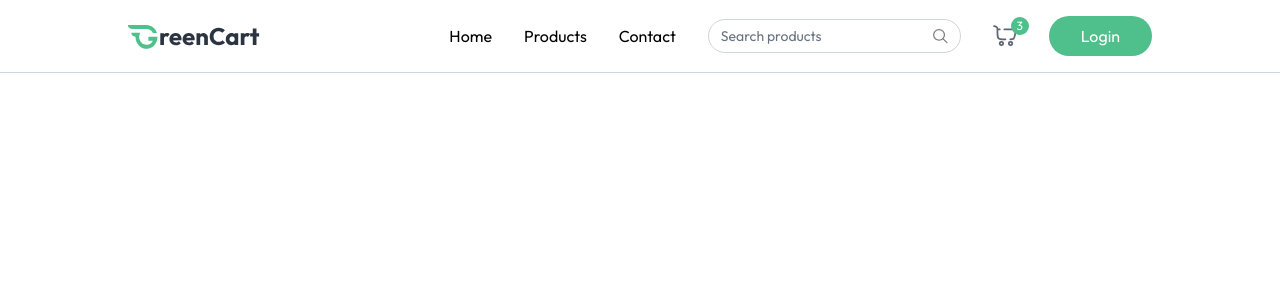
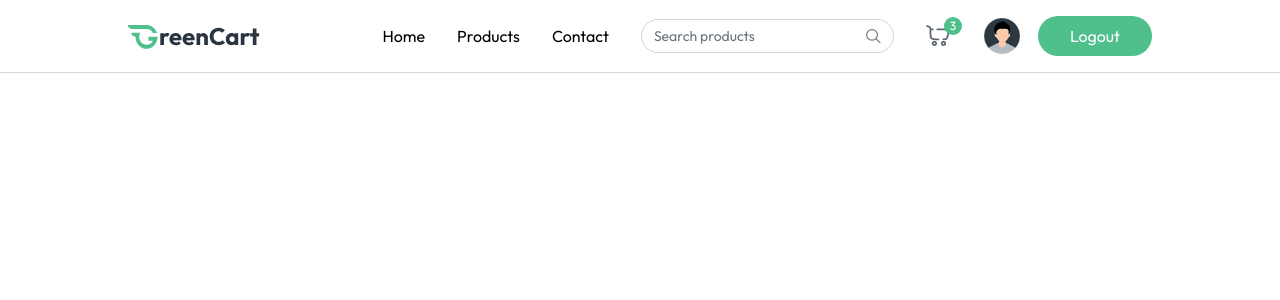
Before and after one commit to jacksonpoulose/GreenCart, a React (Vite) app in the folder client/: page / in a window 1280 px wide. Shown: the top 300 px of the page. Built offline with nearby package versions, Linux system fonts and the light colour scheme.

Commit message:
navbar responsive

```diff
--- a/client/src/components/Navbar.jsx
+++ b/client/src/components/Navbar.jsx
@@ -1,12 +1,19 @@
 import React from "react";
 import { NavLink } from "react-router-dom";
 import { assets } from "../assets/assets";
+import { useAppContext } from "../context/AppContext";
 
 const Navbar = () => {
   const [open, setOpen] = React.useState(false);
+  const { user, setUser, navigate } = useAppContext();
+  const Logout = () => {
+    setUser(null);
+    setOpen(false);
+    navigate("/");
+  }
   return (
     <nav className="flex items-center justify-between px-6 md:px-16 lg:px-24 xl:px-32 py-4 border-b border-gray-300 bg-white relative transition-all">
-      <NavLink to="/">
+      <NavLink to="/" onClick={() => setOpen(false)}>
         <img src={assets.logo} alt="logo" />
       </NavLink>
 
@@ -25,16 +32,34 @@ const Navbar = () => {
           <img src={assets.search_icon} alt="search" className="w-4 h-4" />
         </div>
 
-        <div className="relative cursor-pointer">
+        <div onClick={() => navigate("/cart")} className="relative cursor-pointer">
           <img src={assets.nav_cart_icon} alt="cart" className="w-6 opacity-80" />
           <button className="absolute -top-2 -right-3 text-xs text-white bg-primary w-[18px] h-[18px] rounded-full">
             3
           </button>
         </div>
-
-        <button className="cursor-pointer px-8 py-2 bg-primary hover:bg-secondary transition text-white rounded-full">
-          Login
-        </button>
+{!user ?
+          (<button className="cursor-pointer px-8 py-2 bg-primary hover:bg-secondary transition text-white rounded-full">
+            Login
+          </button>)
+        :
+        (
+          <div className="flex items-center gap-2">
+            <img src={assets.profile_icon} alt="avatar" className="w-10 h-10 rounded-full" />
+            <ul className="flex flex-col gap-2" onClick={() => setOpen(false)}>
+              <li className="text-sm font-medium">
+                {user.name}
+              </li>
+              <li className="text-sm text-gray-500">
+                {user.email}
+              </li>
+            </ul>
+            <button className="cursor-pointer px-8 py-2 bg-primary hover:bg-secondary transition text-white rounded-full" onClick={Logout}>
+              Logout
+            </button>
+          </div>
+        )
+        }
       </div>
 
       <button
@@ -52,12 +77,20 @@ const Navbar = () => {
           open ? "flex" : "hidden"
         } absolute top-[60px] left-0 w-full bg-white shadow-md py-4 flex-col items-start gap-2 px-5 text-sm md:hidden`}
       >
-        <NavLink to="/">Home</NavLink>
-        <NavLink to="/products">Products</NavLink>
-        <NavLink to="/contact">Contact</NavLink>
-        <button className="cursor-pointer px-6 py-2 mt-2 bg-primary hover:bg-secondary transition text-white rounded-full text-sm">
-          Login
-        </button>
+        <NavLink to="/" onClick={() => setOpen(false)}>Home</NavLink>
+        <NavLink to="/products" onClick={() => setOpen(false)}>Products</NavLink>
+        {user && <NavLink to="/my-orders" onClick={() => setOpen(false)}>My Orders</NavLink>}
+        <NavLink to="/contact" onClick={() => setOpen(false)}>Contact</NavLink>
+
+        {!user ?
+          (<button className="cursor-pointer px-6 py-2 mt-2 bg-primary hover:bg-secondary transition text-white rounded-full text-sm" onClick={() => setOpen(false)}>
+            Login
+          </button>)
+        :
+          (<button className="cursor-pointer px-6 py-2 mt-2 bg-primary hover:bg-secondary transition text-white rounded-full text-sm" onClick={() => setOpen(false)}>
+            Logout
+          </button>)
+        }
       </div>
     </nav>
   );
--- a/client/src/context/AppContext.jsx
+++ b/client/src/context/AppContext.jsx
@@ -6,7 +6,7 @@ export const AppContext = createContext()
 
 export const AppContextProvider = ({ children }) => {
     const navigate = useNavigate();
-    const [user, setUser] = useState(null);
+    const [user, setUser] = useState(true);
     const [isSeller, setIsSeller] = useState(false);
 
     const value = {
```
